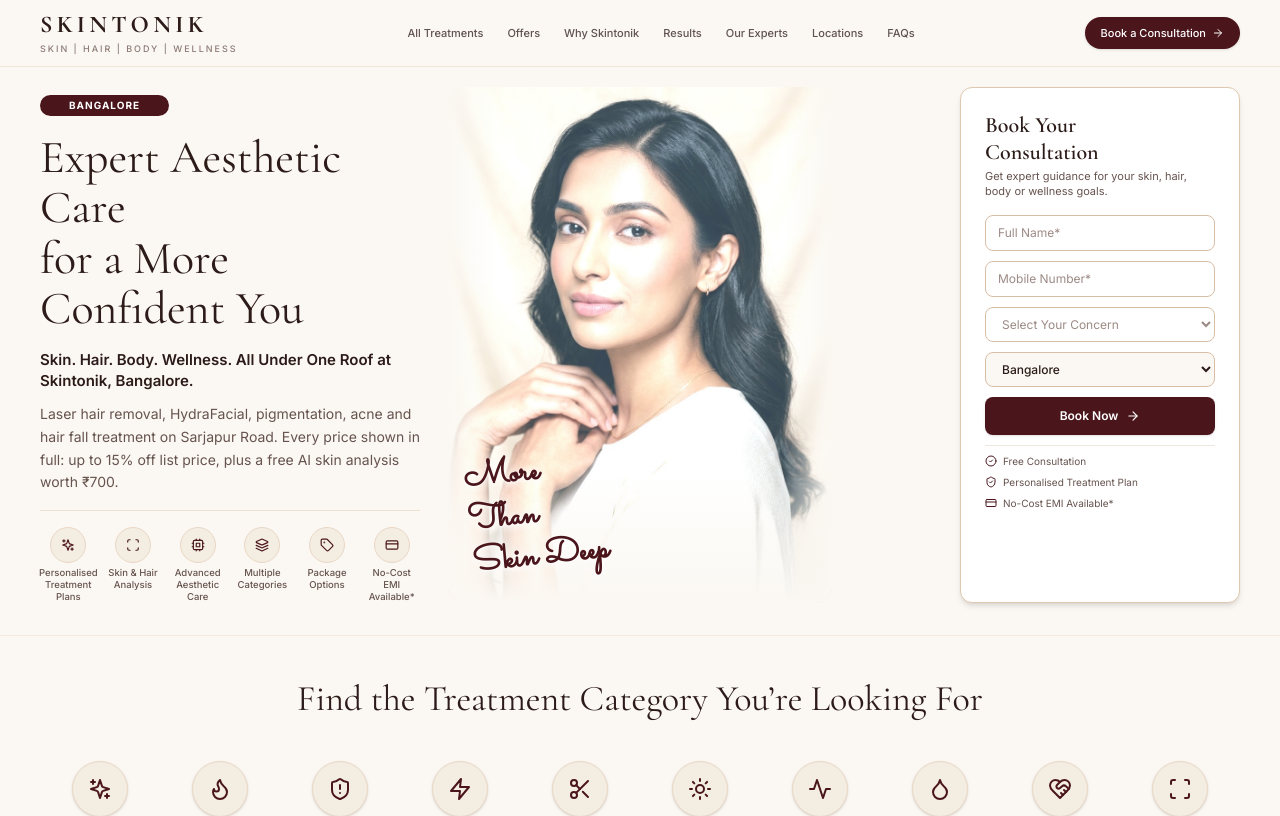
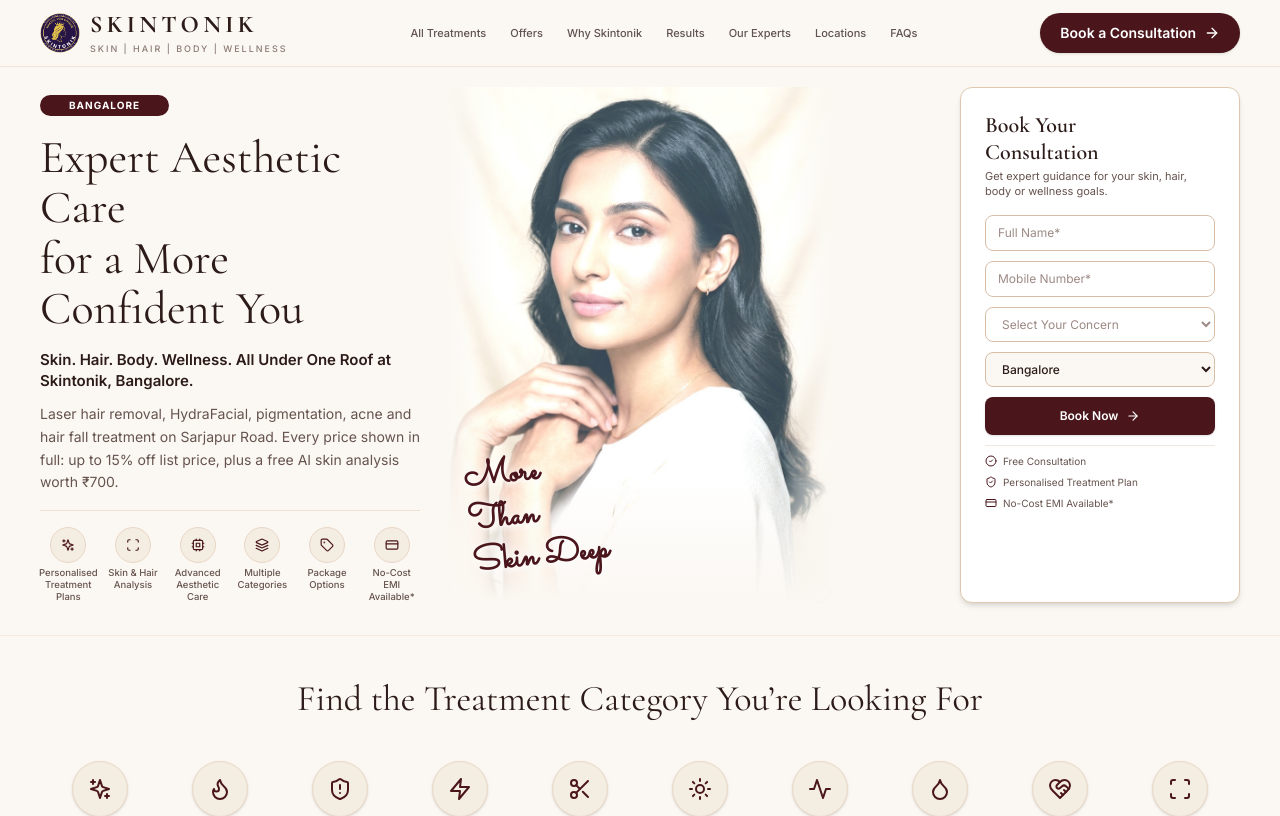
Before and after one commit to Sufiyanahmad7/skintonik, a React (Vite) app: page / in a window 1280 px wide. Shown: the top 816 px of the page. Built offline with nearby package versions, Linux system fonts and the light colour scheme.

Commit message:
added logo

```diff
--- a/src/components/JourneySection.tsx
+++ b/src/components/JourneySection.tsx
@@ -1,39 +1,54 @@
 import React from 'react';
-import { ChevronRight, Stethoscope, FileText, UserCheck, HeartHandshake } from 'lucide-react';
+import { Stethoscope, FileText, UserCheck, HeartHandshake, ArrowRight } from 'lucide-react';
 
 export const JourneySection: React.FC = () => {
   const steps = [
     {
       step: '01',
-      title: 'Consultation &\nAnalysis',
-      desc: 'Understand your concerns with expert guidance and advanced skin/hair analysis.',
+      title: 'Consultation & Analysis',
+      desc: 'Tell us your concern and treatment goals. For skin concerns, you may begin with an AI-Based Skin Analysis where suitable.',
       icon: Stethoscope,
     },
     {
       step: '02',
-      title: 'Personalised\nTreatment Plan',
-      desc: 'A plan tailored to your goals, skin type and lifestyle.',
+      title: 'Personalised Treatment Plan',
+      desc: 'Understand suitable treatment options, expected session requirements and pricing.',
       icon: FileText,
     },
     {
       step: '03',
-      title: 'Expert-Led\nTreatment',
-      desc: 'Safe, comfortable and effective procedures.',
+      title: 'Treatment',
+      desc: 'Proceed with the selected treatment after consultation and suitability assessment.',
       icon: UserCheck,
     },
     {
       step: '04',
-      title: 'Ongoing Support\n& Care',
-      desc: 'Guidance and follow-ups for long-lasting results.',
+      title: 'Follow-Up & Support',
+      desc: 'Receive guidance regarding your treatment plan and follow-up requirements.',
       icon: HeartHandshake,
     },
   ];
 
+  const handleScrollToFormInput = () => {
+    const inputEl = document.getElementById('hero-full-name-input');
+    const formContainer = document.getElementById('consultation-form');
+
+    if (formContainer) {
+      formContainer.scrollIntoView({ behavior: 'smooth' });
+    }
+
+    setTimeout(() => {
+      if (inputEl) {
+        inputEl.focus();
+      }
+    }, 400);
+  };
+
   return (
-    <section className="bg-[#FBF8F3] py-12 px-4 lg:px-10 border-b border-[#EAD7C5]/40">
+    <section className="bg-[#FBF8F3] py-14 px-4 lg:px-10 border-b border-[#EAD7C5]/40">
       <div className="max-w-7xl mx-auto">
         <div className="text-center max-w-2xl mx-auto mb-10">
-          <h2 className="font-serif text-[28px] lg:text-[34px] font-normal text-[#2C1B18] mb-1.5">
+          <h2 className="font-serif text-2xl sm:text-3xl lg:text-4xl font-normal text-[#2C1B18] mb-1.5 leading-tight">
             Your Skintonik Journey
           </h2>
           <p className="text-xs sm:text-sm text-[#66534E]">
@@ -41,26 +56,26 @@
           </p>
         </div>
 
-        <div className="grid grid-cols-1 sm:grid-cols-2 lg:grid-cols-4 gap-6 relative">
+        <div className="grid grid-cols-1 sm:grid-cols-2 lg:grid-cols-4 gap-6 relative mb-10">
           {steps.map((item, idx) => (
-            <div key={idx} className="flex flex-col items-center text-center relative group p-6 bg-white/70 rounded-2xl border border-[#EAD7C5]/60 hover:border-[#EAD7C5] hover:shadow-md transition-all duration-300">
+            <div key={idx} className="flex flex-col items-center text-center relative group p-6 bg-white rounded-2xl border border-[#EAD7C5]/70 hover:border-[#4A151B] hover:shadow-md transition-all duration-300">
 
               {/* Step Icon Circle */}
-              <div className="w-12 h-12 rounded-full bg-[#F3EDE2] border border-[#EAD7C5] flex items-center justify-center mb-3 group-hover:bg-[#4A151B] group-hover:border-[#4A151B] transition-colors duration-300 shadow-sm">
+              <div className="w-12 h-12 rounded-full bg-[#F3EDE2] border border-[#EAD7C5] flex items-center justify-center mb-3 group-hover:bg-[#4A151B] group-hover:border-[#4A151B] transition-colors duration-300 shadow-2xs">
                 <span className="font-serif font-bold text-base text-[#4A151B] group-hover:text-white transition-colors duration-300">
                   {item.step}
                 </span>
               </div>
 
               {/* Icon */}
-              <div className="mb-2 text-[#4A151B]">
+              <div className="mb-2.5 text-[#4A151B]">
                 <item.icon className="w-5 h-5" />
               </div>
 
               {/* Title */}
-              <h4 className="font-serif text-[16px] font-semibold text-[#2C1B18] leading-tight mb-2 whitespace-pre-line">
+              <h3 className="font-serif text-base font-semibold text-[#2C1B18] leading-tight mb-2">
                 {item.title}
-              </h4>
+              </h3>
 
               {/* Description */}
               <p className="text-xs text-[#66534E] leading-relaxed">
@@ -70,6 +85,17 @@
             </div>
           ))}
         </div>
+
+        {/* CTA Button */}
+        <div className="text-center">
+          <button
+            onClick={handleScrollToFormInput}
+            className="inline-flex items-center justify-center gap-2 bg-[#4A151B] hover:bg-[#381014] text-white text-xs sm:text-sm font-semibold px-8 py-3.5 rounded-full transition-all duration-200 shadow-sm hover:shadow cursor-pointer"
+          >
+            <span>Start Your Journey</span>
+            <ArrowRight className="w-4 h-4" />
+          </button>
+        </div>
       </div>
     </section>
   );
--- a/src/components/Navbar.tsx
+++ b/src/components/Navbar.tsx
@@ -35,13 +35,20 @@
     <header className="sticky top-0 z-50 bg-[#FBF8F3]/97 backdrop-blur-sm border-b border-[#EAD7C5]/60 transition-all duration-300">
       <div className="max-w-7xl mx-auto px-4 lg:px-10 py-2.5 flex items-center justify-between">
         {/* Logo & Tagline */}
-        <a href="#" className="flex flex-col items-start group shrink-0">
+        <a href="#" className="flex items-center gap-2.5 group shrink-0">
+          <img
+            src="/images/skintonik.png"
+            alt="Skintonik Logo"
+            className="h-8 lg:h-10 w-auto object-contain shrink-0"
+          />
+          <div className="flex flex-col items-start">
             <span className="font-serif text-xl lg:text-2xl tracking-[0.18em] font-bold text-[#2C1B18] leading-tight">
               SKINTONIK
             </span>
             <span className="text-[8px] lg:text-[9px] tracking-[0.22em] text-[#8C7A75] font-medium uppercase mt-0.5">
               SKIN | HAIR | BODY | WELLNESS
             </span>
+          </div>
         </a>
 
         {/* Desktop Navigation */}
@@ -58,13 +65,13 @@
         </nav>
 
         {/* Right CTA */}
-        <div className="hidden lg:block shrink-0">
+        <div className="hidden lg:flex items-center shrink-0">
           <button
             onClick={handleScrollToForm}
-            className="inline-flex items-center gap-1.5 bg-[#4A151B] hover:bg-[#3A0D12] text-white text-[11px] font-medium px-4 py-2 rounded-full transition-all duration-200 shadow-sm hover:shadow"
+            className="h-8 lg:h-10 inline-flex items-center gap-2 bg-[#4A151B] hover:bg-[#381014] text-white text-xs lg:text-sm font-semibold px-5 rounded-full transition-all duration-200 shadow-sm hover:shadow cursor-pointer"
           >
             <span>Book a Consultation</span>
-            <ArrowRight className="w-3 h-3" />
+            <ArrowRight className="w-4 h-4" />
           </button>
         </div>
 
--- a/src/components/SpecificConcernSection.tsx
+++ b/src/components/SpecificConcernSection.tsx
@@ -61,7 +61,6 @@
         <div className="text-center max-w-3xl mx-auto mb-10">
           <div className="inline-flex items-center space-x-1.5 px-3 py-1 rounded-full bg-[#F3EDE2] text-[#4A151B] text-[10px] font-semibold tracking-wider uppercase mb-2 border border-[#EAD7C5]/60">
             <Sparkles className="w-3.5 h-3.5" />
-            <span>Targeted Care</span>
           </div>
           <h2 className="font-serif text-[28px] lg:text-[34px] font-normal text-[#2C1B18] mb-2">
             Looking for a Treatment for a Specific Concern?
```
Also changed, not shown: public/images/service_peels.jpg (deleted), public/images/skintonik.png (added). Lines whose indentation alone changed are shown as unchanged.
